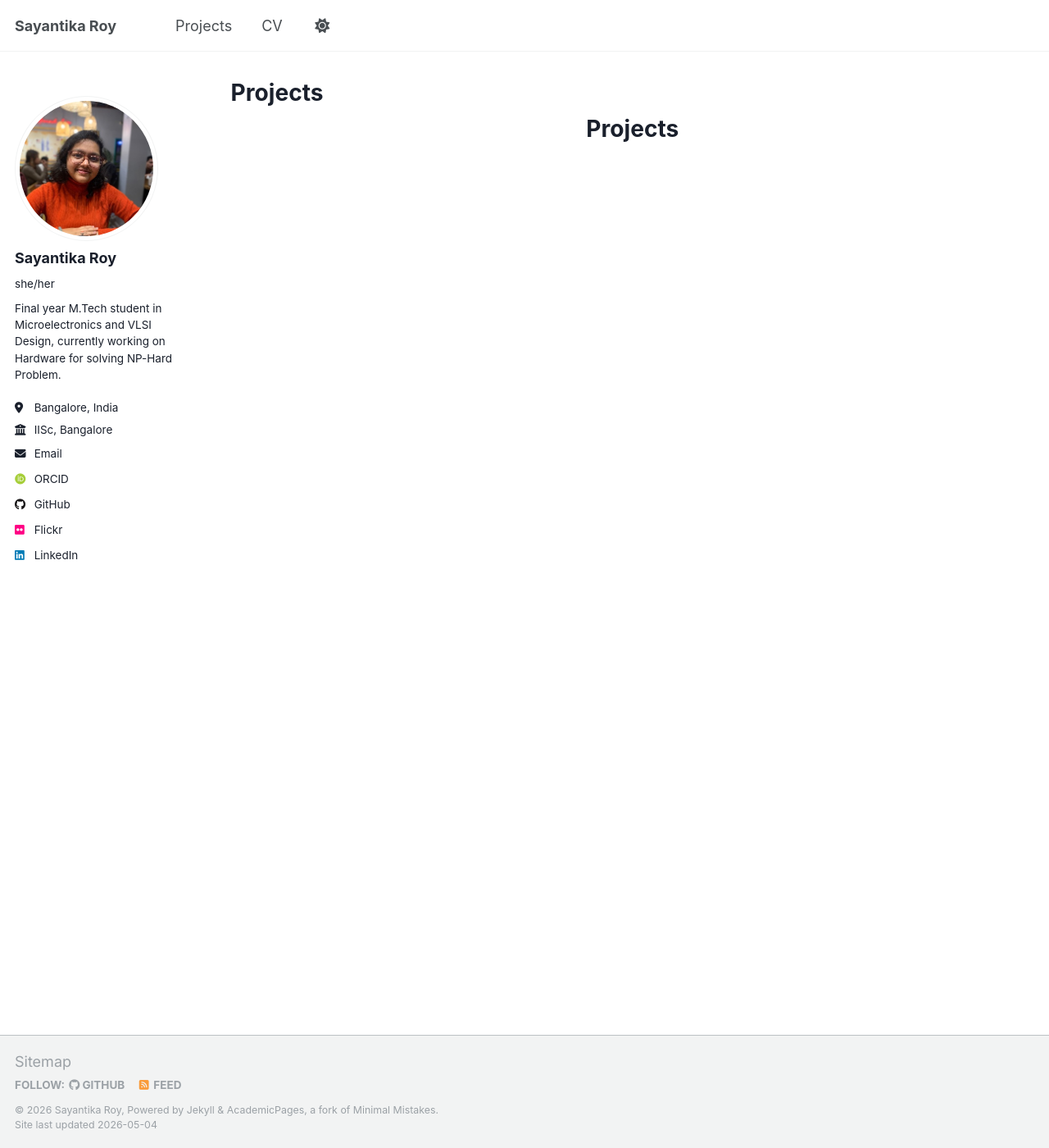
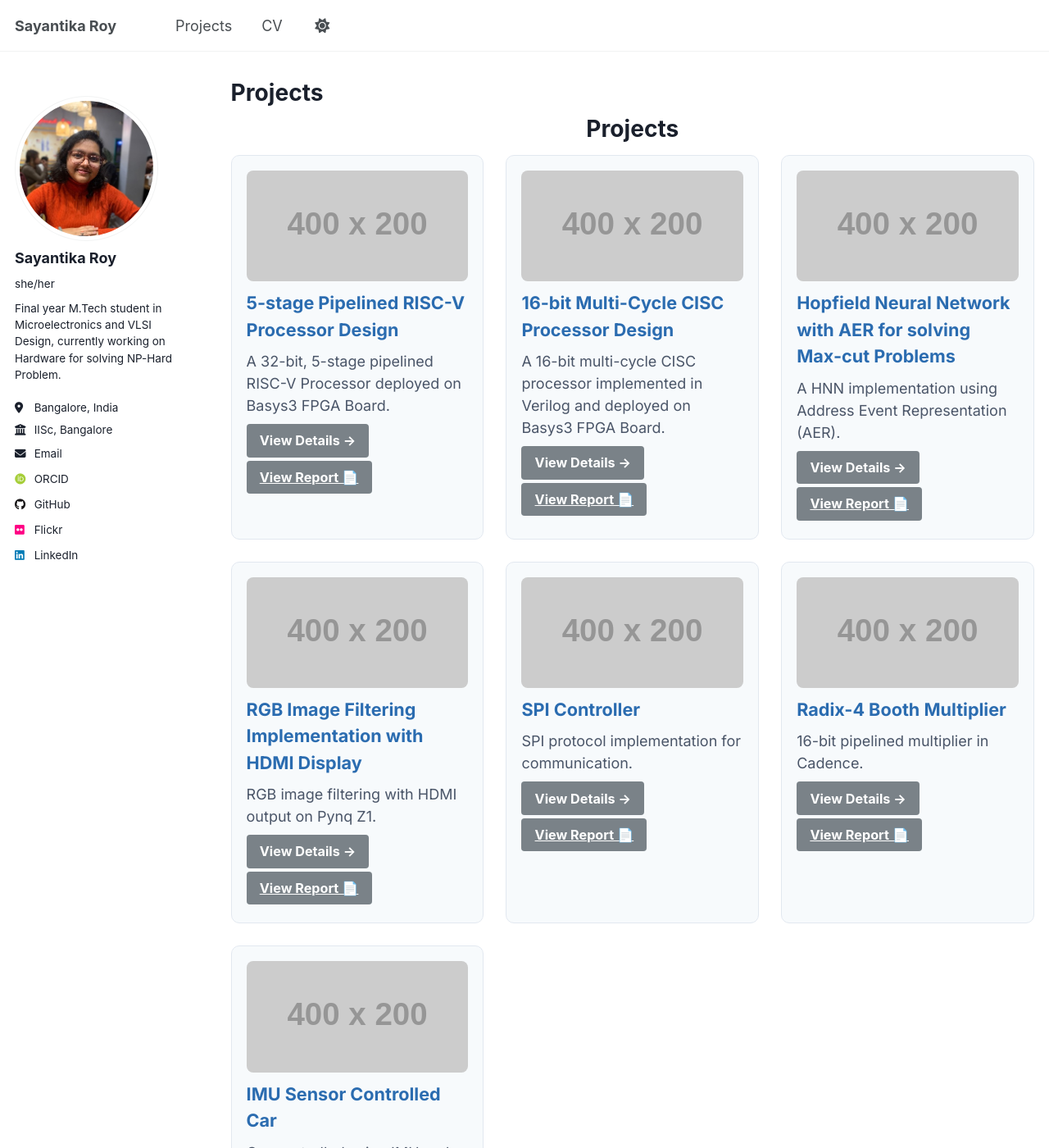
Before and after one commit to sayo-134/sayantika-roy.github.io, a Jekyll site: the page built from _pages/projects.html, in a window 1280 px wide and 1400 px high. Shown: the whole window at 82% size. Built offline with Jekyll 4.4.1, drawn with Linux system fonts in a browser that asks for light colours; some web fonts are replaced; part of the change alters nothing that is shown; some of the changed text lies outside the part shown.

Commit message:
fixed project page

```diff
--- a/_pages/projects.html
+++ b/_pages/projects.html
@@ -10,7 +10,6 @@ author_profile: true
 <style>
 @import url('https://fonts.googleapis.com/css2?family=Inter:wght@400;500;700&display=swap');
 
-/* LIGHT THEME */
 :root {
     --bg-color: #ffffff;
     --text-color: #1a202c;
@@ -22,7 +21,6 @@ author_profile: true
     --link-color: #3182ce;
 }
 
-/* DARK THEME */
 body.dark {
     --bg-color: #0d1117;
     --text-color: #c9d1d9;
@@ -41,25 +39,18 @@ body {
 }
 
 /* GRID */
-.project-wrapper {
-    max-width: 1100px;
-    margin: 0 auto;
-}
-
 .project-grid {
     display: grid;
     grid-template-columns: repeat(3, minmax(0, 1fr));
     gap: 1.5rem;
 }
 
-/* Tablet */
 @media (max-width: 900px) {
     .project-grid {
         grid-template-columns: repeat(2, 1fr);
     }
 }
 
-/* Mobile */
 @media (max-width: 500px) {
     .project-grid {
         grid-template-columns: 1fr;
@@ -73,8 +64,6 @@ body {
     border-radius: 10px;
     padding: 1rem;
     transition: 0.25s;
-    /* max-width: 350px; */
-    margin: 0 auto;
     height: 100%;
 }
 
@@ -95,32 +84,29 @@ body {
     margin: 0.5rem 0;
 }
 
-/* BUTTON */
 .btn {
-    color: var(--link-color);
+    display: inline-block;
+    margin-right: 10px;
+    font-size: 0.9rem;
     cursor: pointer;
 }
 .btn:hover {
     text-decoration: underline;
 }
 
-/* DETAIL */
 .project-detail {
     display: none;
 }
-
 .project-detail.active {
     display: block;
 }
 
-/* IMAGE */
 .project-image {
     width: 100%;
     border-radius: 8px;
     margin-bottom: 10px;
 }
 
-/* CONTENT */
 .markdown-content h3 {
     border-bottom: 1px solid var(--border-color);
     margin-top: 1rem;
@@ -130,7 +116,6 @@ body {
     margin-left: 1.5rem;
 }
 
-/* TOGGLE */
 .toggle-btn {
     position: fixed;
     top: 20px;
@@ -155,10 +140,6 @@ body {
     <div id="project-content" class="markdown-content"></div>
 </div>
 
-<div class="project-wrapper">
-    <div class="project-grid" id="project-grid"></div>
-</div>
-
 <script>
 const projects = [
     {
@@ -167,19 +148,7 @@ const projects = [
         summary: 'A 32-bit, 5-stage pipelined RISC-V Processor deployed on Basys3 FPGA Board.',
         cardImage: 'https://placehold.co/400x200',
         reportLink: `https://drive.google.com/file/d/1bW-GHcoLQFmdqhAaoFF5XAE_aAVngoso/view?usp=sharing`,
-    content: `
-        <img src="https://placehold.co/800x400" class="project-image">
-
-        <h3>Introduction</h3>
-        <p>This project implements a 5-stage pipelined RISC-V processor using Verilog and is deployed on a Basys3 FPGA Board.</p>
-
-        <h3>Features</h3>
-        <ul>
-            <li>Includes hazard detection and forwarding-stalling units, static branch prediction</li>
-            <li>Includes Level-1 Direct-Mapped Instruction Cache with the instruction memory</li>
-            <li>Maximum Frequency = 66.7 MHz</li>
-        </ul>
-    `
+        content: `...`
     },
     {
         id: 'project-2',
@@ -187,136 +156,46 @@ const projects = [
         summary: 'A 16-bit multi-cycle CISC processor implemented in Verilog and deployed on Basys3 FPGA Board.',
         cardImage: 'https://placehold.co/400x200',
         reportLink: `https://drive.google.com/file/d/1oBWfhdKV-ZTHbacefnArxMnNZ6lxaMfm/view?usp=sharing`,
-    content: `
-        <img src="https://placehold.co/800x400" class="project-image">
-
-        <h3>Introduction</h3>
-        <p>This project implements a 16-bit multi-cycle CISC processor using Verilog and is deployed on a Basys3 FPGA Board.</p>
-
-        <h3>Features</h3>
-        <ul>
-            <li>Supported Instructions: Add, Shift-Left, Rotate Right through Carry, Branch, Load, Store</li>
-            <li>Tested by multiplying two 8-bit numbers and displayed using 7-segment display of the Basys3 FPGA Board</li>
-            <li>Maximum Frequency = 100 MHz</li>
-        </ul>
-    `
+        content: `...`
     },
-// {
-//     id: 'project-3',
-//     title: 'Higher-Order Neuromorphic Ising Machine Implementation using Asynchronous Circuit Toolchain',
-//     summary: 'A neuromorphic computing implementation using asynchronous circuits.',
-//     cardImage: 'https://placehold.co/400x200',
-//     content: `
-//         <img src="https://placehold.co/800x400" class="project-image">
-
-//         <h3>Introduction</h3>
-//         <p>This project implements a higher-order neuromorphic Ising machine using asynchronous circuit toolchain.</p>
-
-//         <h3>Features</h3>
-//         <ul>
-//             <li>Solves a fixed 5-node Max-cut Problem</li>
-//             <li>A part of 2nd Bangalore Neuromorphic Engineering Workshop (BNEW) 2026</li>
-//         </ul>
-//     `
-// },
     {
         id: 'project-3',
         title: 'Hopfield Neural Network with AER for solving Max-cut Problems',
-    summary: 'A HNN implementation using Address Event Representation (AER) for solving Max-cut problems on Basys3 FPGA Board.',
+        summary: 'A HNN implementation using Address Event Representation (AER).',
         cardImage: 'https://placehold.co/400x200',
         reportLink: `https://drive.google.com/file/d/1gPgPMzPiseQPVSkwUiXxilkvjWukkrGB/view?usp=sharing`,
-    content: `
-        <img src="https://placehold.co/800x400" class="project-image">
-
-        <h3>Introduction</h3>
-        <p>This project implements a Hopfield Neural Network using Address Event Representation (AER) for solving Max-cut problems on a Basys3 FPGA Board.</p>
-
-        <h3>Features</h3>
-        <ul>
-            <li>Implements AR protocol to achieve efficient and scalable neuron-to-neuron communication</li>
-            <li>Maximum Frequency = 66 MHz</li>
-        </ul>
-    `
+        content: `...`
     },
     {
         id: 'project-4',
-    title: 'RGB Image Filtering Implementation with HDMI Display on Pynq- Z1 FPGA Board',
-    summary: 'An RGB image filtering implementation with HDMI display on Pynq- Z1 FPGA Board.',
+        title: 'RGB Image Filtering Implementation with HDMI Display',
+        summary: 'RGB image filtering with HDMI output on Pynq Z1.',
         cardImage: 'https://placehold.co/400x200',
         reportLink: `https://drive.google.com/file/d/1fNbAf4MgRxfRLfBULAC_FZTKvdhO-Voc/view?usp=sharing`,
-    content: `
-        <img src="https://placehold.co/800x400" class="project-image">
-
-        <h3>Introduction</h3>
-        <p>This project implements an RGB image filtering implementation with HDMI display on Pynq- Z1 FPGA Board.</p>
-
-        <h3>Features</h3>
-        <ul>
-            <li>Median Fitering using Fast Median and Bit Voting Algorithm to remove Salt and Pepper Noise</li>
-            <li>Includes HDMI display functionality</li>
-            <li>Maximum Frequency = 102 MHz and 103 MHz respectively</li>
-        </ul>
-    `
+        content: `...`
     },
     {
         id: 'project-5',
-    title: 'Serial Peripheral Interface (SPI) Controller',
-    summary: 'A hardware implementation of the SPI protocol for communication with external devices.',
+        title: 'SPI Controller',
+        summary: 'SPI protocol implementation for communication.',
         cardImage: 'https://placehold.co/400x200',
         reportLink: `https://drive.google.com/file/d/1i1vMGepqPrHz_vlKXoBDGtbDw1Ulqn4L/view?usp=sharing`,
-    content: `
-        <img src="https://placehold.co/800x400" class="project-image">
-
-        <h3>Introduction</h3>
-        <p>This project implements a SPI controller for communication with external devices.</p>
-
-        <h3>Features</h3>
-        <ul>
-            <li>Supports sequential read/write operation on on-chip BRAM from the SPI interface</li>
-            <li>Maximum Frequency = 91 MHz</li>
-        </ul>
-    `
+        content: `...`
     },
     {
         id: 'project-6',
-    title: '16-bit Pipelined Radix-4 Signed/Unsigned Booth Multiplier',
-    summary: 'A Cadence Virtuoso implementation of a 16-bit pipelined Radix-4 signed/unsigned Booth multiplier.',
+        title: 'Radix-4 Booth Multiplier',
+        summary: '16-bit pipelined multiplier in Cadence.',
         cardImage: 'https://placehold.co/400x200',
         reportLink: `https://drive.google.com/file/d/1Pta7Nhsla7cjnECiPq5cuObFAh3U5DZC/view?usp=sharing`,
-    content: `
-        <img src="https://placehold.co/800x400" class="project-image">
-
-        <h3>Introduction</h3>
-        <p>This project implements a 16-bit pipelined Radix-4 signed/unsigned Booth multiplier using Cadence Virtuoso.</p>
-
-        <h3>Features</h3>
-        <ul>
-            <li>Two-stage pipeline</li>
-            <li>Incorporated Power Gating for less leakage power consumption</li>
-            <li>Full custom layout</li>
-            <li>Maximum Frequency = 250 MHz, Power = 1.22mW on-power and 104nW off-power at TT Process Corner</li>
-        </ul>
-    `
+        content: `...`
     },
     {
         id: 'project-7',
         title: 'IMU Sensor Controlled Car',
-    summary: 'A car controlled by an Inertial Measurement Unit (IMU) sensor for motion detection and control.',
+        summary: 'Car controlled using IMU and ESP32.',
         cardImage: 'https://placehold.co/400x200',
-    content: `
-        <img src="https://placehold.co/800x400" class="project-image">
-
-        <h3>Introduction</h3>
-        <p>This project implements a car controlled by an Inertial Measurement Unit (IMU) sensor for motion detection and control.</p>
-
-        <h3>Features</h3>
-        <ul>
-            <li>IMU sensor integration with ESP32 Microcontroller and L298N Motor Driver</li>
-            <li>Real-time motion detection</li>
-            <li>Tilt-based control</li>
-            <li>Wi-Fi connecitivity between the car and the remote control</li>
-        </ul>
-    `
+        content: `...`
     }
 ];
 
@@ -335,14 +214,16 @@ projects.forEach(p => {
         <img src="${p.cardImage}" class="project-image">
         <div class="project-title">${p.title}</div>
         <div class="project-summary">${p.summary}</div>
-        <div class="btn">View Details →</div>
+
+        <div class="btn view-btn">View Details →</div>
+
         ${p.reportLink ?
         `<a href="${p.reportLink}" target="_blank" class="btn report-btn">View Report 📄</a>`
         : ''
         }
     `;
 
-    card.querySelector(".btn").onclick = () => {
+    card.querySelector(".view-btn").onclick = () => {
         title.textContent = p.title;
         content.innerHTML = p.content;
 
```
Lines whose indentation alone changed are shown as unchanged.
